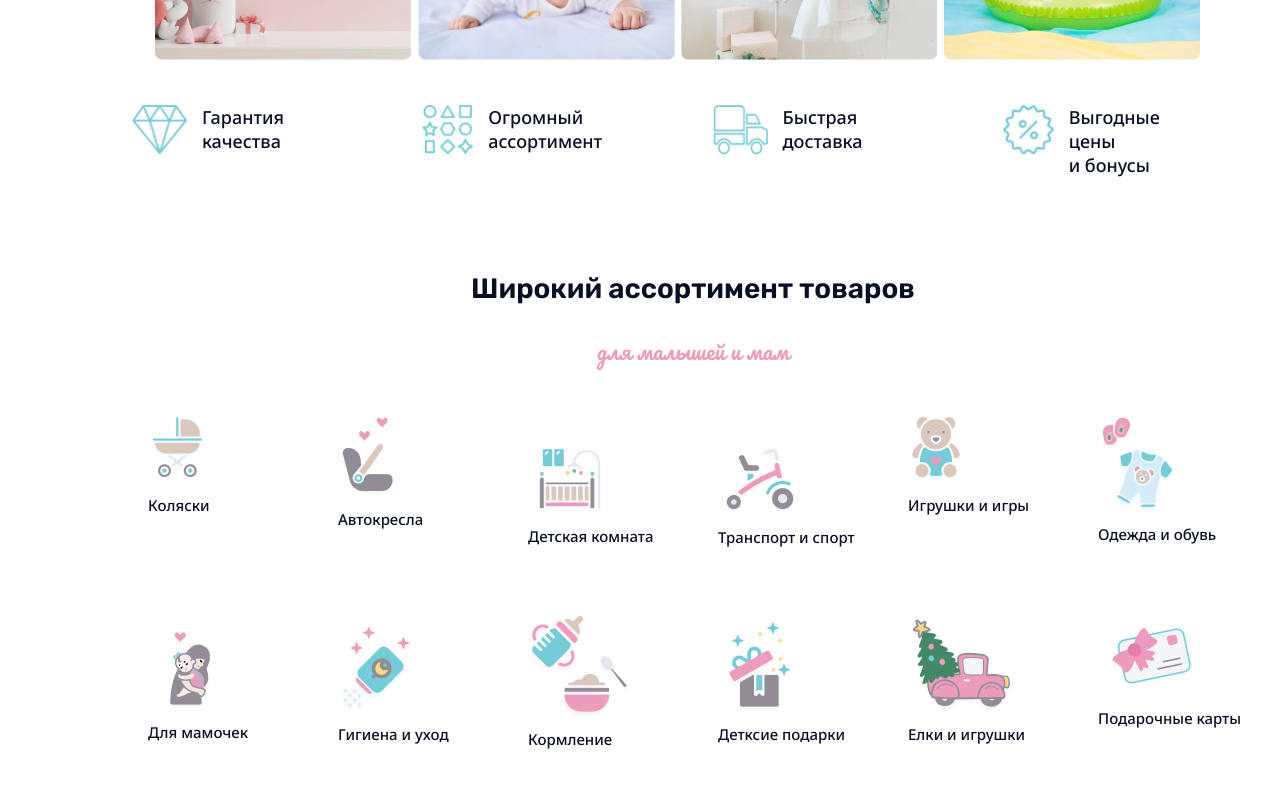
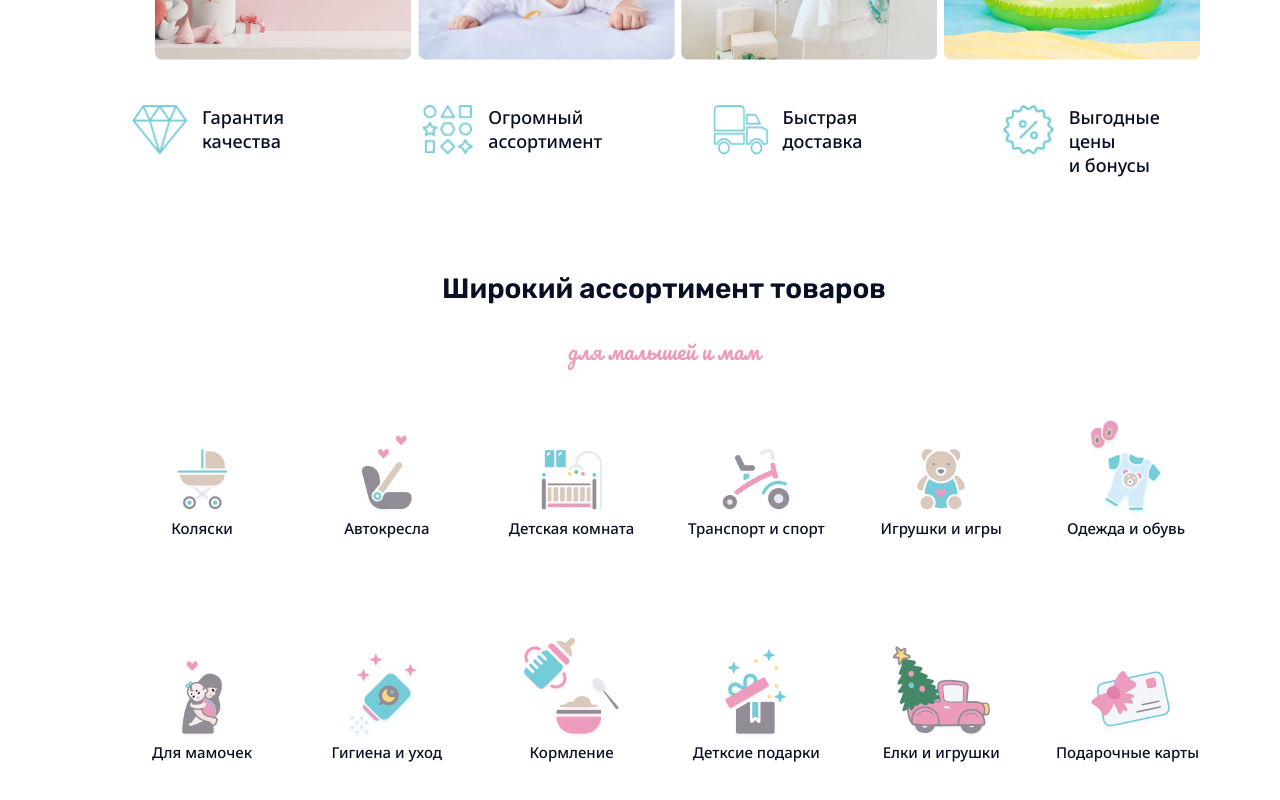
Before and after one commit to Khamzat91/baby-and-mom, a React (Create React App) app: page / in a window 1280 px wide. Shown: the part 718-1518 px from the top of the page. Built offline with nearby package versions, Linux system fonts and the light colour scheme.

Commit message:
added products

```diff
--- a/src/components/products/index.scss
+++ b/src/components/products/index.scss
@@ -3,9 +3,10 @@
 .products{
     margin-top: 94px;
     margin-bottom: 127px;
-    margin-left: 66px;
+    margin-left: 37px;
     max-width: 1090px;
     width: 100%;
+
     &__title{
         font-size: 28px;
         line-height: 36px;
@@ -26,27 +27,32 @@
         flex-wrap: wrap;
         justify-content: space-between;
         align-items: flex-end;;
-        gap: 50px;
-        margin-top: 50px;
+        gap: 18px;
+        margin-top: 26px;
         cursor: pointer;
 
 
 
     }
     &__image{
-        max-width: 140px;
+        max-width: 166px;
         width: 100%;
-        margin-bottom: 22px;
-        height: 126px;
+        margin-bottom: 32px;
+        text-align: center;
+        padding: 24px 13px;
+
         &:hover{
             background: #74CCD8;
             box-shadow: 0px 2px 4px rgba(51, 196, 223, 0.2);
             border-radius: 10px;
             text-align: center;
+            padding: 24px 13px;
             .products__image-title{
                 color: #fff;
+            }
+            }
+            img{
                 margin: 0 auto;
-            }
             }
       &-title{
         font-size: 15px;
@@ -55,6 +61,7 @@
         @include f500;
         width: max-content;
         margin-top: 9px;
+        margin: 0 auto;
       }
     }
 }
```
Also changed, not shown: src/components/looking/Looking.jsx (added, +19 -0 lines).
